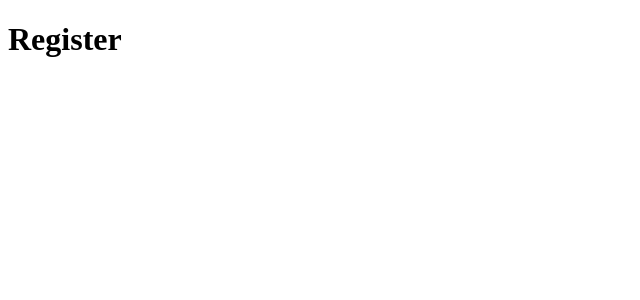
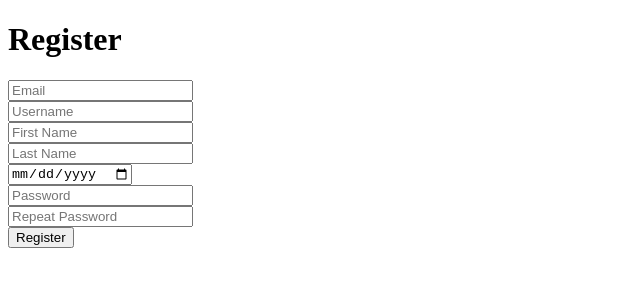
Before and after one commit to DensyVilomar/auth-crud-frontend-app, a React (Vite) app: page /register in a window 1280 px wide. Shown: the top 300 px of the page, without its empty margins (0-640 px from the left). Built offline with nearby package versions, Linux system fonts and the light colour scheme.

Commit message:
register: done

```diff
--- /dev/null
+++ b/src/components/auth/loginForm.jsx
@@ -0,0 +1,60 @@
+import { Link } from 'react-router-dom'
+import { useLoginMutation } from '../../features/auth/authApiSlice'
+import { useState } from 'react'
+
+function LoginForm() {
+  const [credentials, setCredentials] = useState({ email: '', password: '' })
+
+  const [login, { isLoading }] = useLoginMutation()
+
+  const handleChange = (e) => {
+    setCredentials({ ...credentials, [e.target.name]: e.target.value })
+  }
+
+  const handleSubmit = async (e) => {
+    e.preventDefault()
+
+    try {
+      const { data } = await login(credentials)
+
+      localStorage.setItem('accessToken', JSON.stringify(data.access))
+      localStorage.setItem('refreshToken', JSON.stringify(data.refresh))
+    } catch (error) {
+      console.error('Login failed')
+    }
+  }
+
+  return (
+    <div>
+      <form onSubmit={handleSubmit}>
+        <div>
+          <input
+            type="email"
+            name="email"
+            value={credentials.email}
+            placeholder="Email"
+            onChange={handleChange}
+          />
+        </div>
+
+        <div>
+          <input
+            type="password"
+            name="password"
+            value={credentials.password}
+            placeholder="Password"
+            onChange={handleChange}
+          />
+        </div>
+
+        <Link to="/register">Do not have an account?</Link>
+
+        <button disabled={isLoading} type="submit">
+          Login
+        </button>
+      </form>
+    </div>
+  )
+}
+
+export default LoginForm
--- /dev/null
+++ b/src/components/auth/registerForm.jsx
@@ -0,0 +1,106 @@
+import { useState } from 'react'
+import { useRegisterMutation } from '../../features/auth/authApiSlice'
+
+function RegisterForm() {
+  const [registerData, setRegisterData] = useState({
+    email: '',
+    username: '',
+    first_name: '',
+    last_name: '',
+    date_of_birth: '',
+    password: '',
+    re_password: ''
+  })
+
+  const [register, { isLoading }] = useRegisterMutation()
+
+  const handleChange = (e) => {
+    setRegisterData({ ...registerData, [e.target.name]: e.target.value })
+  }
+
+  const handleSubmit = async (e) => {
+    e.preventDefault()
+
+    try {
+      await register(registerData)
+    } catch (error) {
+      console.error('Registration failed')
+    }
+  }
+
+  return (
+    <div>
+      <form onSubmit={handleSubmit}>
+        <div>
+          <input
+            type="email"
+            name="email"
+            value={registerData.email}
+            placeholder="Email"
+            onChange={handleChange}
+          />
+        </div>
+        <div>
+          <input
+            type="text"
+            name="username"
+            value={registerData.username}
+            placeholder="Username"
+            onChange={handleChange}
+          />
+        </div>
+        <div>
+          <input
+            type="text"
+            name="first_name"
+            value={registerData.first_name}
+            placeholder="First Name"
+            onChange={handleChange}
+          />
+        </div>
+        <div>
+          <input
+            type="text"
+            name="last_name"
+            value={registerData.last_name}
+            placeholder="Last Name"
+            onChange={handleChange}
+          />
+        </div>
+        <div>
+          <input
+            type="date"
+            name="date_of_birth"
+            value={registerData.date_of_birth}
+            placeholder="Date of birth"
+            onChange={handleChange}
+          />
+        </div>
+        <div>
+          <input
+            type="password"
+            name="password"
+            value={registerData.password}
+            placeholder="Password"
+            onChange={handleChange}
+          />
+        </div>
+        <div>
+          <input
+            type="password"
+            name="re_password"
+            value={registerData.re_password}
+            placeholder="Repeat Password"
+            onChange={handleChange}
+          />
+        </div>
+
+        <button disabled={isLoading} type="submit">
+          Register
+        </button>
+      </form>
+    </div>
+  )
+}
+
+export default RegisterForm
--- /dev/null
+++ b/src/layouts/PrivateLayout.jsx
@@ -0,0 +1,9 @@
+import { useSelector } from 'react-redux'
+import { Outlet, Navigate } from 'react-router-dom'
+
+function PrivateLayout() {
+  const isAuth = useSelector((state) => state.auth.token)
+  return isAuth ? <Outlet /> : <Navigate to="/login" />
+}
+
+export default PrivateLayout
--- a/src/pages/public/login.jsx
+++ b/src/pages/public/login.jsx
@@ -1,7 +1,10 @@
+import LoginForm from '../../components/auth/loginForm'
+
 function Login() {
   return (
     <div>
       <h1>Login</h1>
+      <LoginForm />
     </div>
   )
 }
--- a/src/pages/public/register.jsx
+++ b/src/pages/public/register.jsx
@@ -1,7 +1,10 @@
+import RegisterForm from '../../components/auth/registerForm'
+
 function Register() {
   return (
     <div>
       <h1>Register</h1>
+      <RegisterForm />
     </div>
   )
 }
```
Also changed, not shown: src/router/router.jsx (+12 -0 lines).
